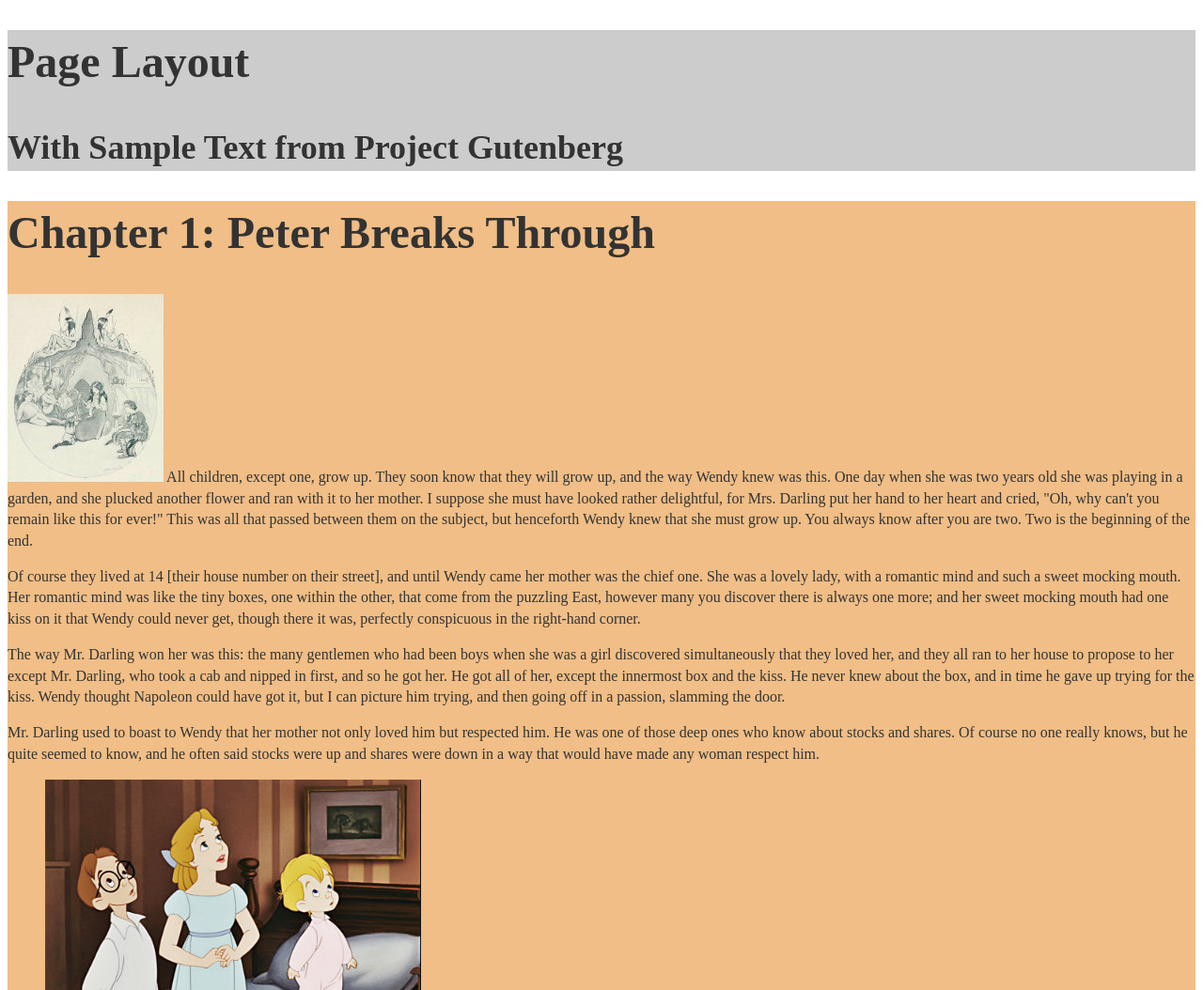
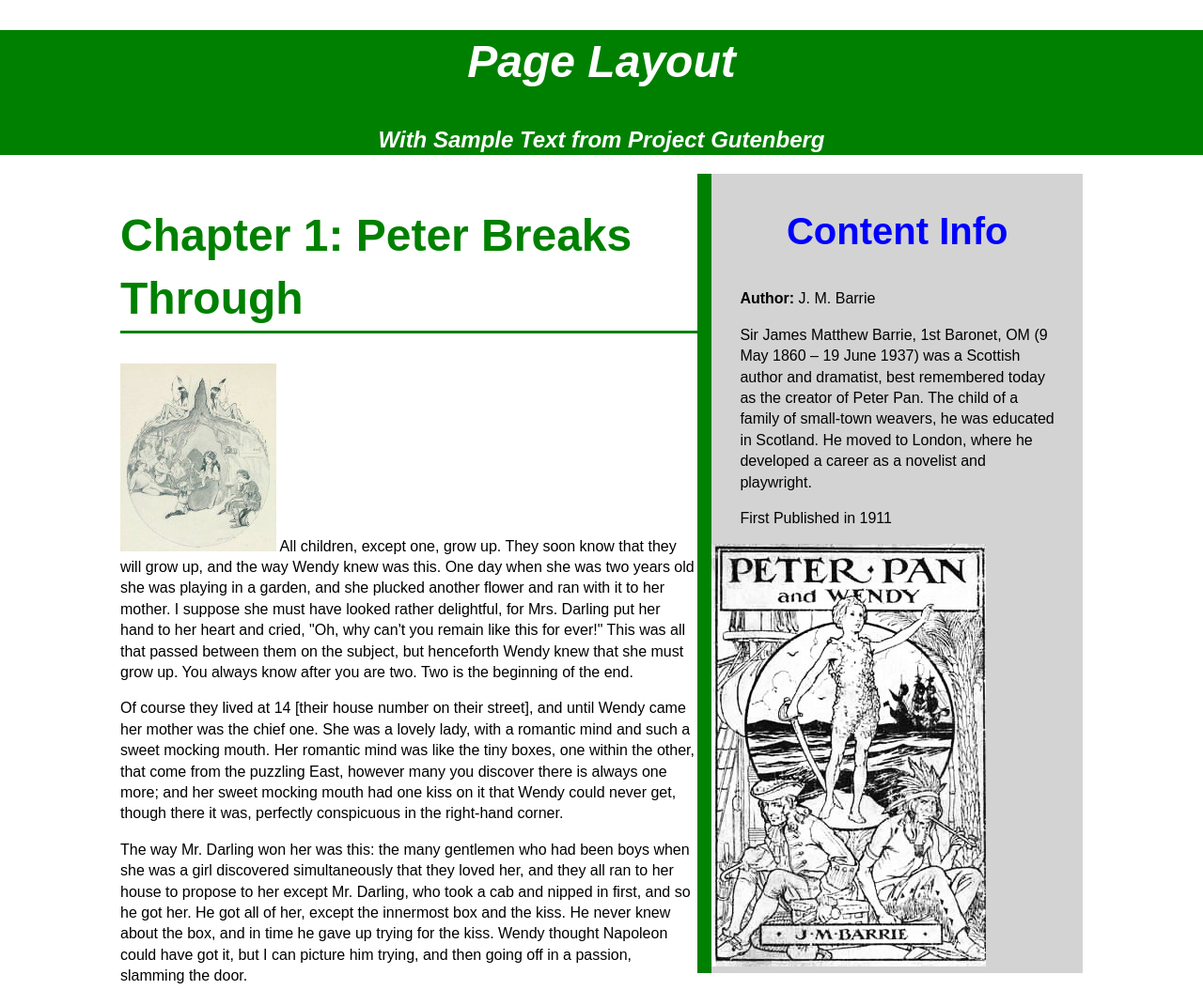
Before and after one commit to lizanneb/layout-practice, a plain HTML site: page index.html in a window 1280 px wide. Shown: the top 1054 px of the page at 94% size. Drawn offline with Linux system fonts and the light colour scheme.

Commit message:
Peter Pan web page edit
styling

```diff
--- a/css/style.css
+++ b/css/style.css
@@ -20,10 +20,12 @@ html {
 /* type hierarchy- change for your project */
 h1 {
   font-size: 3em; /* 48px */
+    color: white;
 }
 
 h2 {
   font-size: 2.25em /* 36px */
+      color: white;
 }
 
 h3 {
@@ -40,36 +42,59 @@ h4 {
 ========================================== */
 
 header{
-  background-color: #cccccc; /* grey */
+  background-color: green;
+    color: white;
+  text-align: center;
+}
 
 
-}
 
 footer{
-  background-color: #babaff; /* light-ish blue */
-
-
+  background-color: #babaff;
+    text-align: center;
 }
 
 .content-wrapper{
-  background-color:#fafa00; /* yellow */
-
-
+  background-color: white; /* yellow */
+  width: 80%;
+    margin-left: auto;
+    margin-right: auto;
 }
 
 .article{
-  background-color: #f0be86; /* kind of orange */
+  background-color: white;
+    color: black;
+    float: left;
+    width: 60%;
+}
 
-
+.article h1{
+    background-color: white;
+    color: green;
+    border-bottom-style: solid;
+    border-bottom-width: medium;
 }
 
 .sidebar{
-  background-color: #ffaecf; /* kind of pink */
-
-
+  background-color: lightgray;
+  float: left;
+  width: 40%;
+    color: black;
+    border-left-style: solid;
+    border-left-color: green;
+    border-left-width: 15px;
 }
 
+.sidebar h2{
+    color: blue;
+    text-align: center;
+    font-size: 40px
+}
 
+.sidebar p{
+    margin-left: 30px;
+    margin-right: 30px;
+}
 
 
 
--- a/index.html
+++ b/index.html
@@ -6,11 +6,11 @@
     <title>PAGE TITLE</title> <!-- DON'T FORGET THE TITLE -->
 
     <!-- Link to CSS files -->
-    <!-- We are commenting out the "normalize" file.  We will remove this line during class so we can include this file.
+
 
     <link rel="stylesheet" type="text/css" href="css/normalize.css">
 
-    Also remove this line -->
+
 
     <link rel="stylesheet" type="text/css" href="css/style.css">
   </head>
@@ -18,12 +18,12 @@
     <!-- PLACE ALL OF YOUR PAGE CONTENT BELOW HERE -->
 
     <header>
-      <h1>Page Layout</h1>
-      <h2>With Sample Text from Project Gutenberg</h2>
+      <h1><em>Page Layout</em></h1>
+      <h2><em>With Sample Text from Project Gutenberg</em></h2>
     </header>
 
 
-    <div class="content-wrapper"><!-- this is our wrapper for our main page content area, including the sidebar! -->
+    <div class="content-wrapper clearfix"><!-- this is our wrapper for our main page content area, including the sidebar! -->
       <div class="article"><!-- this is our wrapper for the main page content -->
         <h1>Chapter 1: Peter Breaks Through</h1>
         <p>
@@ -67,14 +67,14 @@
           <img src="img/wendymichaeljohn.jpg" alt="The Darling Children">
           <figcaption>The Darling children, as pictured in Walt Disney's <cite>Peter Pan</cite> (1953).</figcaption>
         </figure>
-        <p>
+        <div class="paragraph"><p>
           Mrs. Darling was married in white, and at first she kept the books
           perfectly, almost gleefully, as if it were a game, not so much as a
           Brussels sprout was missing; but by and by whole cauliflowers dropped out,
           and instead of them there were pictures of babies without faces. She drew
           them when she should have been totting up. They were Mrs. Darling's
           guesses.
-        </p>
+        </p></div>
         <p>
           Wendy came first, then John, then Michael.
         </p>
```
Also changed, not shown: 2 other files.
